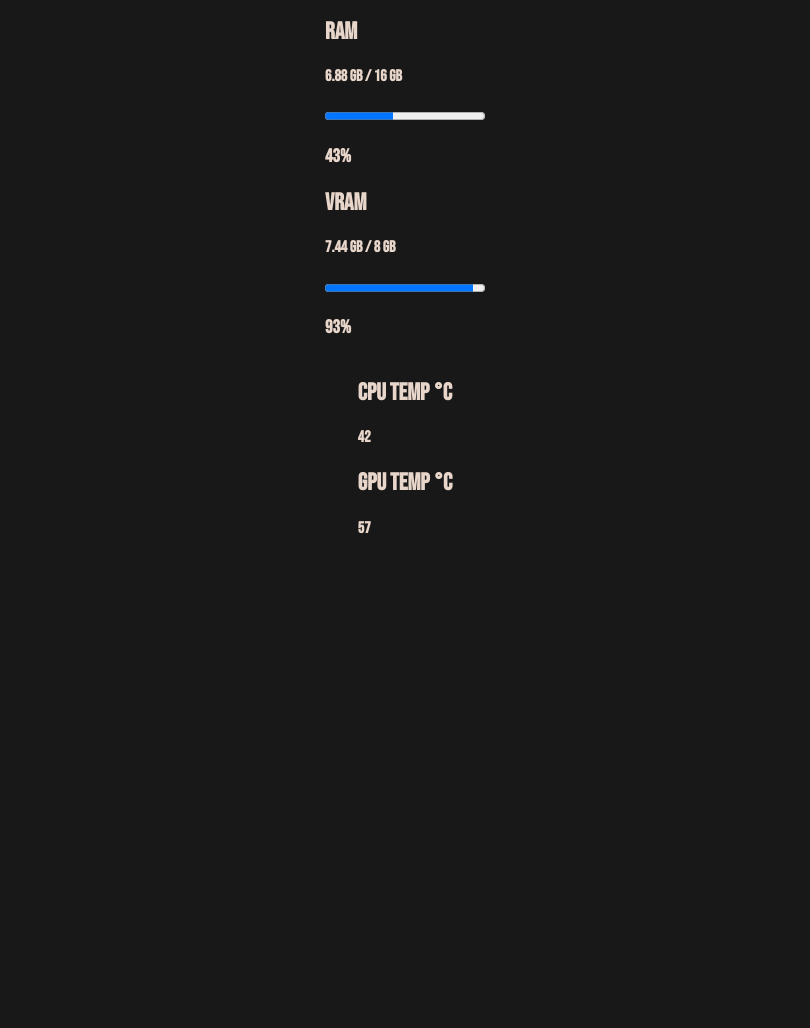
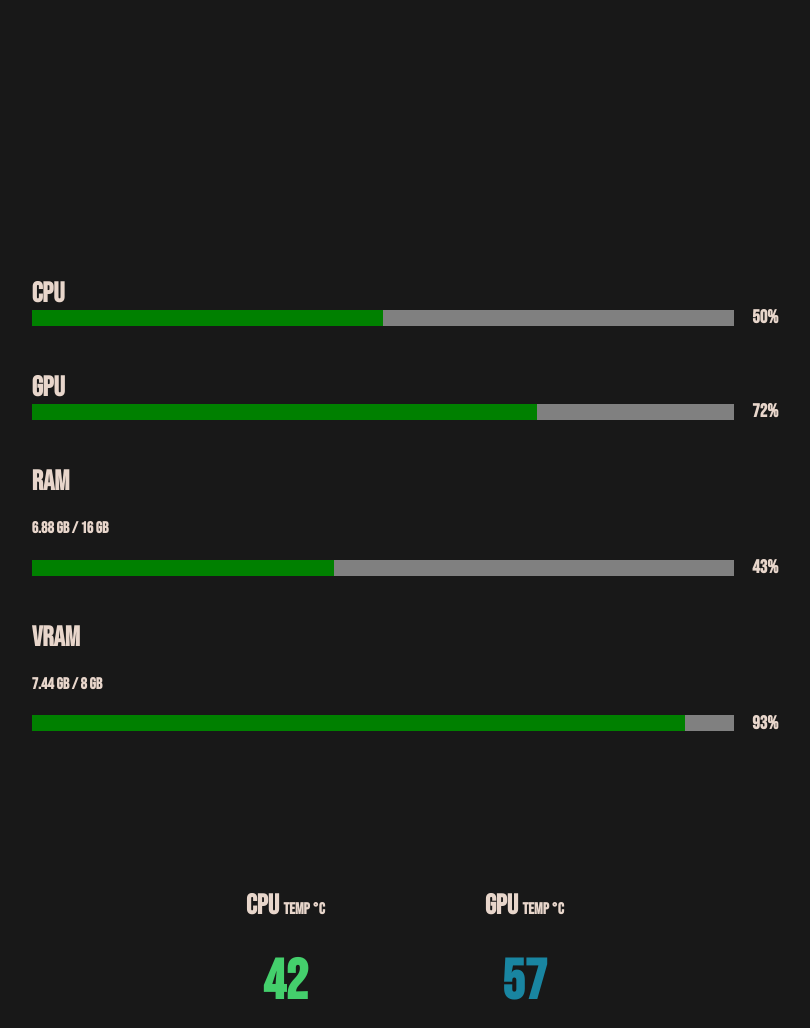
Before and after one commit to efortney28/perfMonitor-electron, an Electron app: page app/index.html in a window 1080 px wide. Shown: the part 388-1416 px from the top of the page, without its empty margins (135-945 px from the left). Before the commit the page ends 955 px from the top, so only its background shows below. Drawn offline with Linux system fonts and the light colour scheme; no server answers.

Commit message:
styling and some functionality

```diff
--- a/app/css/style.css
+++ b/app/css/style.css
@@ -25,5 +25,83 @@ body {
 }
 
 h2 {
-    font-size: 48;
+    font-size: 28px;
 }
+
+.datetime {
+    padding: 9rem 7rem;
+}
+
+.dt-text {
+    font-size: 48px;
+}
+
+.usage {
+    padding: 7rem 5rem;
+}
+
+.usage-title {
+    margin-bottom: 0;
+    padding-bottom: 0;
+}
+
+.progress-row {
+    display: flex;
+    flex-direction: row;
+}
+
+#cpu-percent, #gpu-percent, #ram-percent, #vram-percent {
+    margin-top: -0.2em;
+    padding-left: 1em;
+    flex-wrap: nowrap;
+}
+
+progress {
+    width: 65vw;
+}
+
+progress#cpu-usage-bar {
+    background: var(--green-color) !important;
+}
+
+#gpu-usage-bar {
+    background: var(--blue-color) !important;
+}
+
+#ram-usage-bar {
+    background: var(--orange-color);
+}
+
+#vram-usage-bar {
+    background: var(--purple-color);
+}
+
+.temps {
+    display: flex;
+    flex-direction: row;
+}
+
+.cpu-temp, .gpu-temp {
+    display: flex;
+    flex-direction: column;
+    justify-content: space-between;
+    align-items: center;
+    padding: 0 5rem;
+}
+
+.temp-text-small {
+    font-size: 16px !important;
+}
+
+#cpu-temp, #gpu-temp {
+    font-size: 56px;
+    margin: 0.25rem;
+}
+
+#cpu-temp {
+    color: var(--green-color);
+}
+
+#gpu-temp {
+    color: var(--blue-color);
+}
--- a/app/index.html
+++ b/app/index.html
@@ -16,48 +16,57 @@
     <div class="container">
 
       <div class="datetime">
-        <h2 id="date">Sunday, Oct 16</h2>
-        <h2 id="time">8:00 PM</h2>
+        <h2 class="dt-text" id="date">Sunday, Oct 16</h2>
+        <h2 class="dt-text" id="time">8:00 PM</h2>
       </div>
 
       <div class="usage">
 
         <div class="cpu">
-          <h2>CPU</h2>
+          <h2 class="usage-title">CPU</h2>
+          <div class="progress-row">
             <progress id="cpu-usage-bar" value="50" max="100"></progress>
             <h3 id="cpu-percent">50%</h3>
           </div>
+        </div>
         <div class="gpu">
-          <h2>GPU</h2>
+          <h2 class="usage-title">GPU</h2>
+          <div class="progress-row">
             <progress id="gpu-usage-bar" value="72" max="100"></progress>
             <h3 id="gpu-percent">72%</h3>
           </div>
+        </div>
         <div class="ram">
-          <h2>RAM</h2>
-          <h4 id="used-v-total-ram">6.88 GB / 16 GB</h4>
+          <h2 class="usage-title">RAM</h2>
+          <h4 class="usage-gb" id="used-v-total-ram">6.88 GB / 16 GB</h4>
+          <div class="progress-row">
             <progress id="ram-usage-bar" value="43" max="100"></progress>
             <h3 id="ram-percent">43%</h3>
           </div>
+        </div>
         <div class="vram">
-          <h2>VRAM</h2>
-          <h4 id="used-v-total-vram">7.44 GB / 8 GB</h4>
+          <h2 class="usage-title">VRAM</h2>
+          <h4 class="usage-gb" id="used-v-total-vram">7.44 GB / 8 GB</h4>
+          <div class="progress-row">
             <progress id="vram-usage-bar" value="93" max="100"></progress>
             <h3 id="vram-percent">93%</h3>
+          </div>
         </div>
       </div>
 
       <div class="temps">
 
         <div class="cpu-temp">
-          <h2>CPU <span class="temp-text-small">Temp &#176;C</span></h2>
+          <h2>CPU  <span class="temp-text-small">Temp &#176;C</span></h2>
           <h4 id="cpu-temp">42</h4>
         </div>
         <div class="gpu-temp">
-          <h2>GPU <span class="temp-text-small">Temp &#176;C</span></h2>
+          <h2>GPU  <span class="temp-text-small">Temp &#176;C</span></h2>
           <h4 id="gpu-temp">57</h4>
         </div>
 
       </div>
     </div>
+    <script src="js/monitor.js"></script>
   </body>
 </html>
--- /dev/null
+++ b/app/js/monitor.js
@@ -0,0 +1,24 @@
+const path = require('path')
+const osu = require('node-os-utils')
+const si = require('systeminformation')
+
+const cpu = osu.cpu
+const mem = osu.mem
+const os = osu.os
+
+setInterval(() => {
+    cpu.usage().then((info) => {
+        document.getElementById('cpu-usage-bar').setAttribute("value", info)
+        document.getElementById('cpu-percent').innerText = Math.trunc(info) + ' %'
+    })
+
+    si.graphics().then((info) => {
+        document.getElementById('gpu-usage-bar').setAttribute("value", info.controllers[1].utilizationGpu)
+        document.getElementById('gpu-percent').innerText = info.controllers[1].utilizationGpu + ' %'
+    })
+
+    si.cpuTemperature().then((info) => {
+        console.log(info.main)
+    })
+
+}, 3000)
--- a/package.json
+++ b/package.json
@@ -17,11 +17,14 @@
     "author": "Brad Traversy",
     "license": "MIT",
     "devDependencies": {
+        "@electron-forge/cli": "^6.0.0",
         "electron": "^9.0.0",
         "electron-packager": "^14.2.1",
         "nodemon": "^2.0.3"
     },
     "dependencies": {
-      "electron-log": "^4.1.2"
+        "electron-log": "^4.1.2",
+        "node-os-utils": "^1.3.7",
+        "systeminformation": "^5.12.12"
     }
 }
```
Also changed, not shown: 1 other file. Lines whose indentation alone changed are shown as unchanged.
